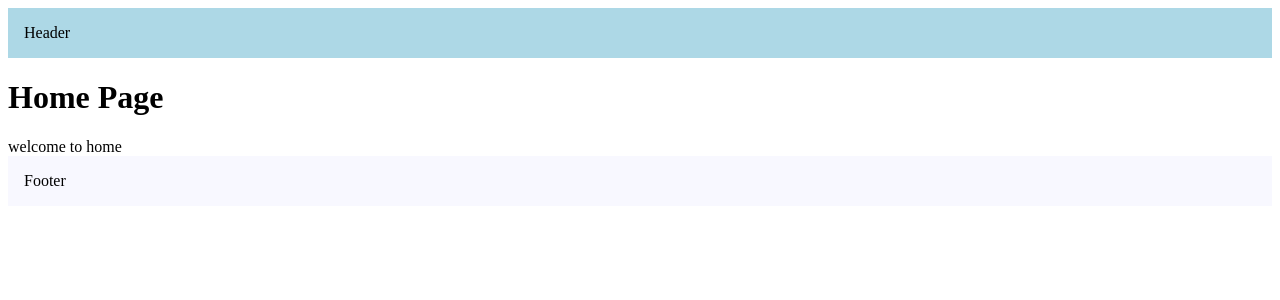
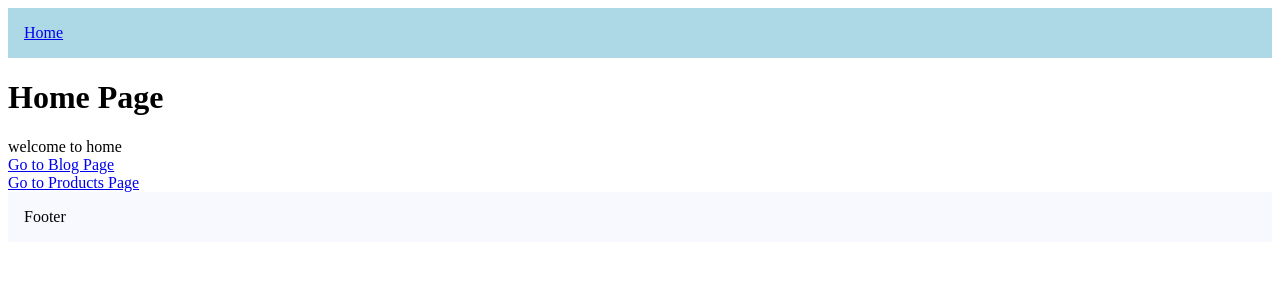
Before and after one commit to num-js/Learning-Next.js-with-TS, a Next.js app: page / in a window 1280 px wide. Shown: the top 300 px of the page. Built offline with nearby package versions, Linux system fonts and the light colour scheme.

Commit message:
static route navigation

```diff
--- a/src/app/layout.tsx
+++ b/src/app/layout.tsx
@@ -1,4 +1,5 @@
 import {Metadata} from "next";
+import Link from "next/link";
 
 export const metadata: Metadata = {
   // title: "page-title - Next.js-14" //title can be a String
@@ -21,7 +22,7 @@
     <html lang="en">
       <body>
         <header style={{ background: "lightblue", padding: "1rem" }}>
-          Header
+          <Link href="/">Home</Link>
         </header>
         {children}
         <footer style={{ background: "ghostwhite", padding: "1rem" }}>
--- a/src/app/page.tsx
+++ b/src/app/page.tsx
@@ -1,8 +1,16 @@
+import Link from "next/link";
+
 export default function Home() {
     return (
         <>
             <h1>Home Page</h1>
             welcome to home
+
+            <br />
+            <Link href="/blog">Go to Blog Page</Link>
+
+            <br />
+            <Link href="/products">Go to Products Page</Link>
         </>
     )
 }
```
